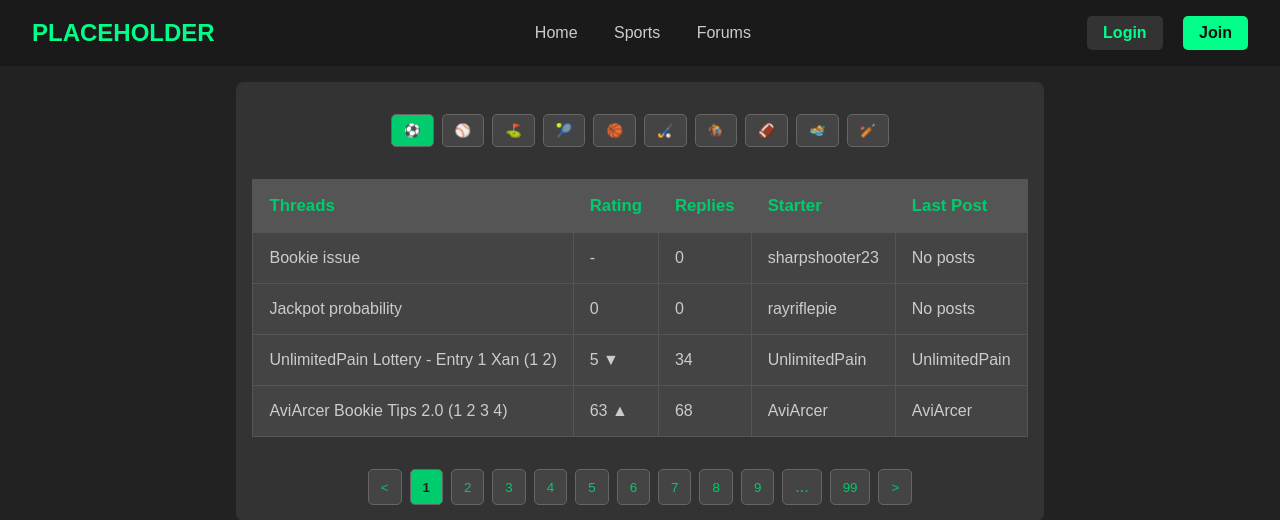
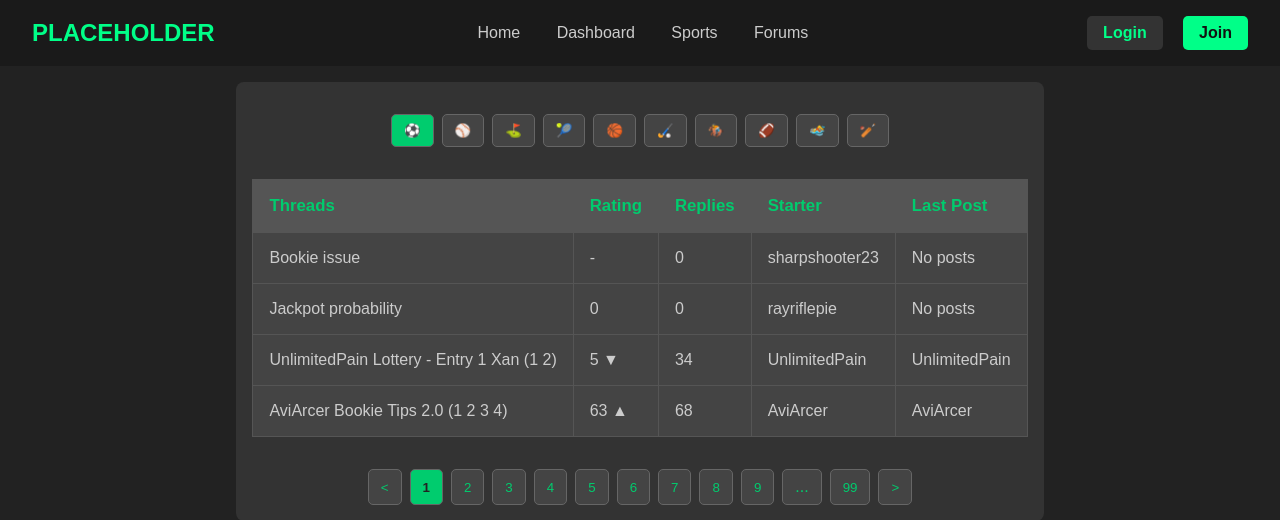
Before and after one commit to CrimsonW23/AgileWebDev3403-BookiesWebsite, a Flask app: page /forum in a window 1280 px wide. Shown: the top 520 px of the page. Run offline with Flask 3, Linux system fonts and the light colour scheme.

Commit message:
Added Dashboard link to the header in base.html for easier access

```diff
--- a/templates/base.html
+++ b/templates/base.html
@@ -11,6 +11,7 @@
     <div class="logo">PLACEHOLDER</div>
     <nav>
       <a href="{{ url_for('global_home') }}">Home</a>
+      <a href="{{ url_for('dashboard') }}">Dashboard</a>
       <a href="{{ url_for('game_board') }}">Sports</a>
       <a href="{{ url_for('forum') }}">Forums</a>
     </nav>
```
